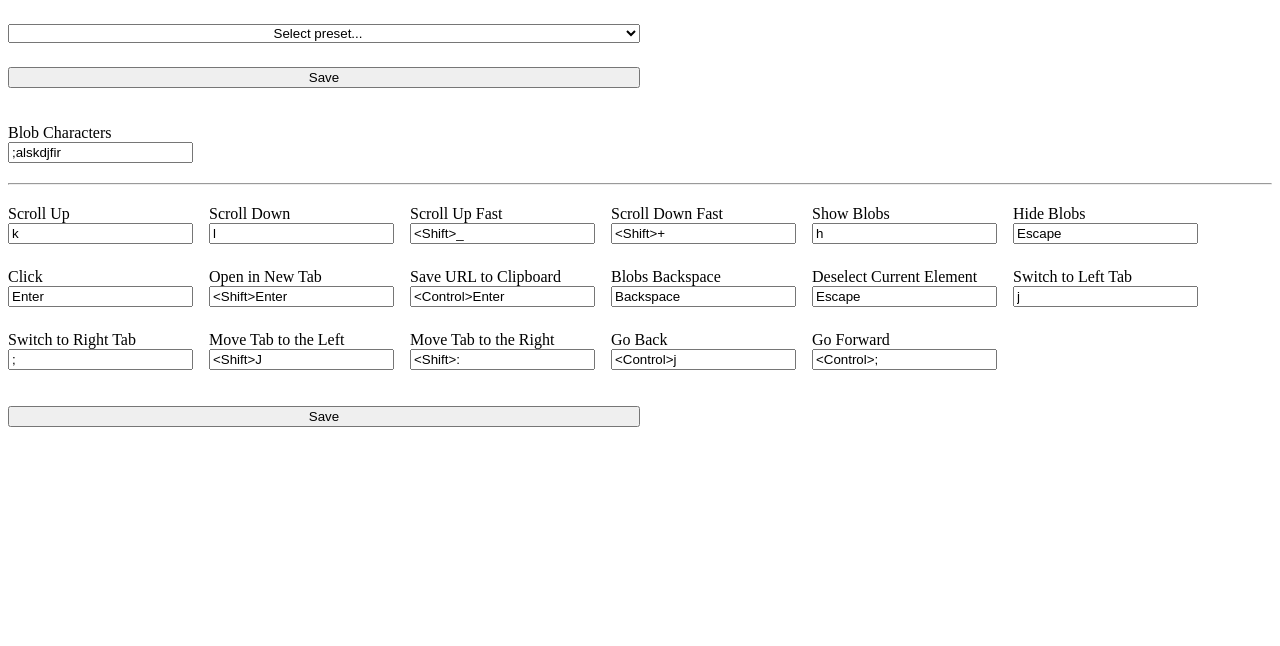
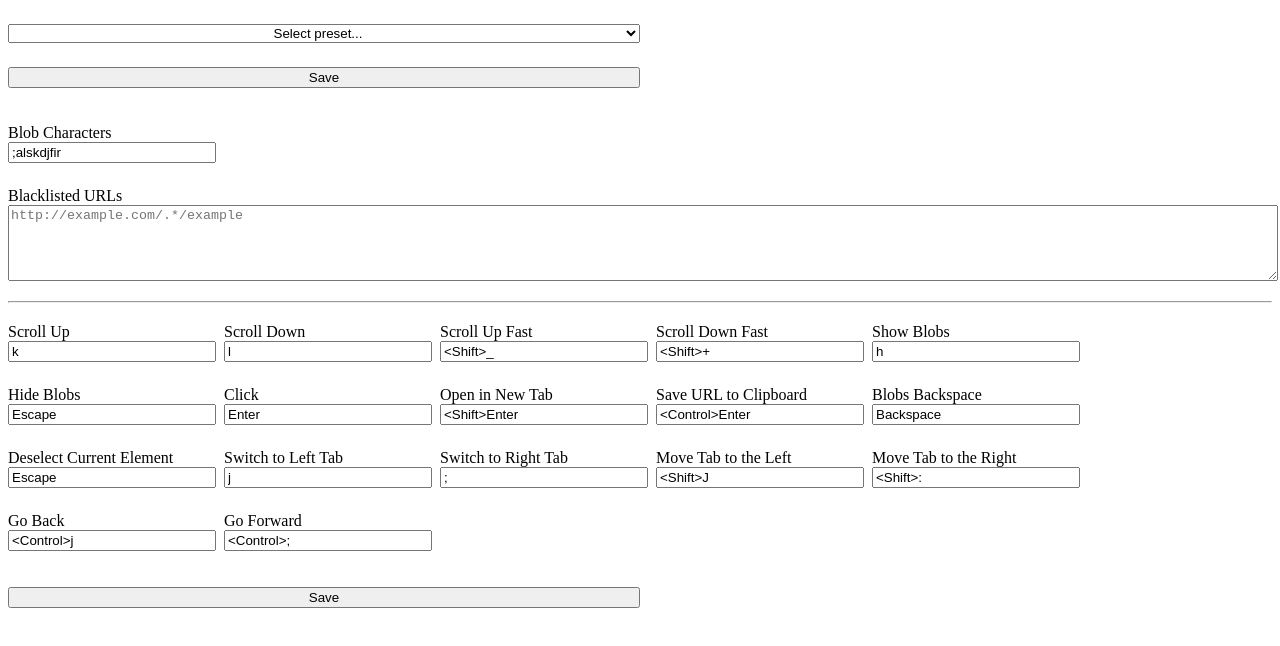
Before and after one commit to mortie/mouseless-plugin, a browser extension: page settings/options.html in a window 1280 px wide. Drawn offline with Linux system fonts and the light colour scheme.

Commit message:
added a blacklist

```diff
--- a/ext/background.js
+++ b/ext/background.js
@@ -2,6 +2,7 @@ var enabled = false;
 
 async function sendTabEnabled(id, noretry) {
 	var obj = { action: enabled ? "enable" : "disable" };
+
 	browser.tabs.sendMessage(id, obj).catch(err => {
 		if (noretry) {
 			console.error(
--- a/settings/options.html
+++ b/settings/options.html
@@ -5,21 +5,34 @@
 		<title>Mouseless Settings</title>
 
 		<style>
-.option .default {
-	display: none;
+body {
+	overflow: hidden;
 }
 
-form label {
+form .option {
 	margin: 12px;
 	margin-left: 0px;
 	display: inline-block;
+	width: 200px;
 }
-form label input.current {
+
+form .option.big {
+	width: 100%;
+}
+
+form .option .current {
 	display: block;
+	width: 100%;
+	height: 100%;
+}
+
+form .option textarea.current {
+	resize: vertical;
+	height: 70px;
 }
 
 form button,
-select{
+select {
 	display: block;
 	margin: 24px;
 	margin-left: 0px;
@@ -44,6 +57,14 @@ select{
 			<label class="option" name="conf.chars">
 				Blob Characters
 				<input class="current">
+			</label>
+
+			<label class="option big" name="conf.blacklist">
+				Blacklisted URLs
+				<textarea
+					class="current"
+					placeholder="http://example.com/.*/example"
+				></textarea>
 			</label>
 
 			<hr>
--- a/settings/options.js
+++ b/settings/options.js
@@ -3,6 +3,7 @@ var presets = {
 	qwerty_us: {
 		conf: {
 			chars: ";alskdjfir",
+			blacklist: "",
 		},
 		keys: {
 			scroll_up: "k",
@@ -28,6 +29,7 @@ var presets = {
 	qwerty_no: {
 		conf: {
 			chars: "øalskdjfir",
+			blacklist: "",
 		},
 		keys: {
 			scroll_up: "k",
@@ -53,6 +55,7 @@ var presets = {
 	azerty: {
 		conf: {
 			chars: "mqlskdjfir",
+			blacklist: "",
 		},
 		keys: {
 			scroll_up: "k",
@@ -78,6 +81,7 @@ var presets = {
 	dvorak: {
 		conf: {
 			chars: "sanotehucp",
+			blacklist: "",
 		},
 		keys: {
 			scroll_up: "t",
@@ -103,6 +107,7 @@ var presets = {
 	colemak: {
 		conf: {
 			chars: "oairesntup",
+			blacklist: "",
 		},
 		keys: {
 			scroll_up: "e",
```
Also changed, not shown: ext/content.js (+18 -3 lines), manifest.json.
